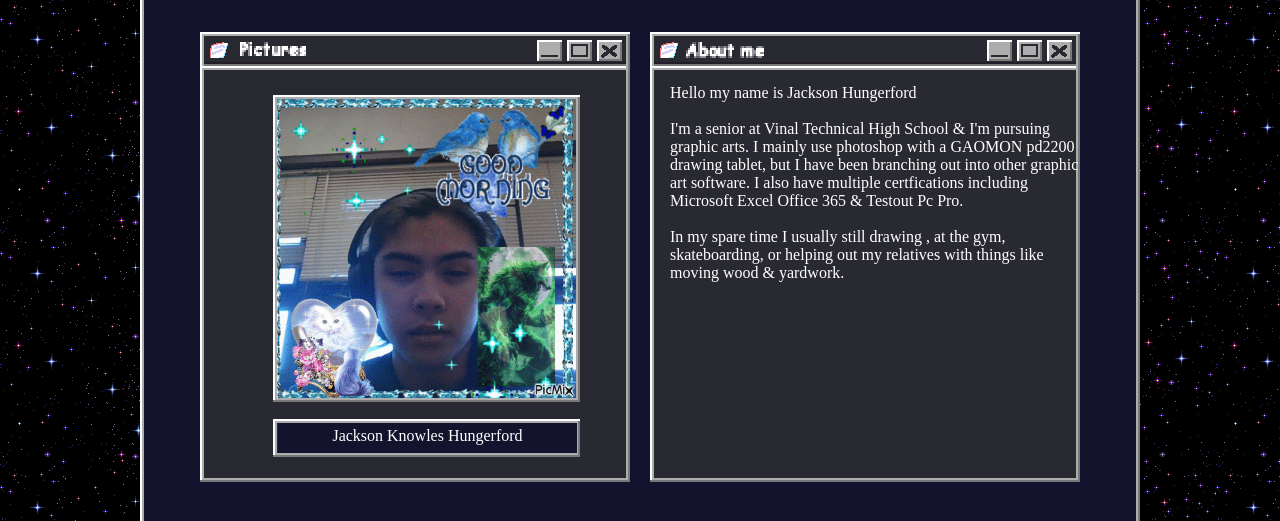
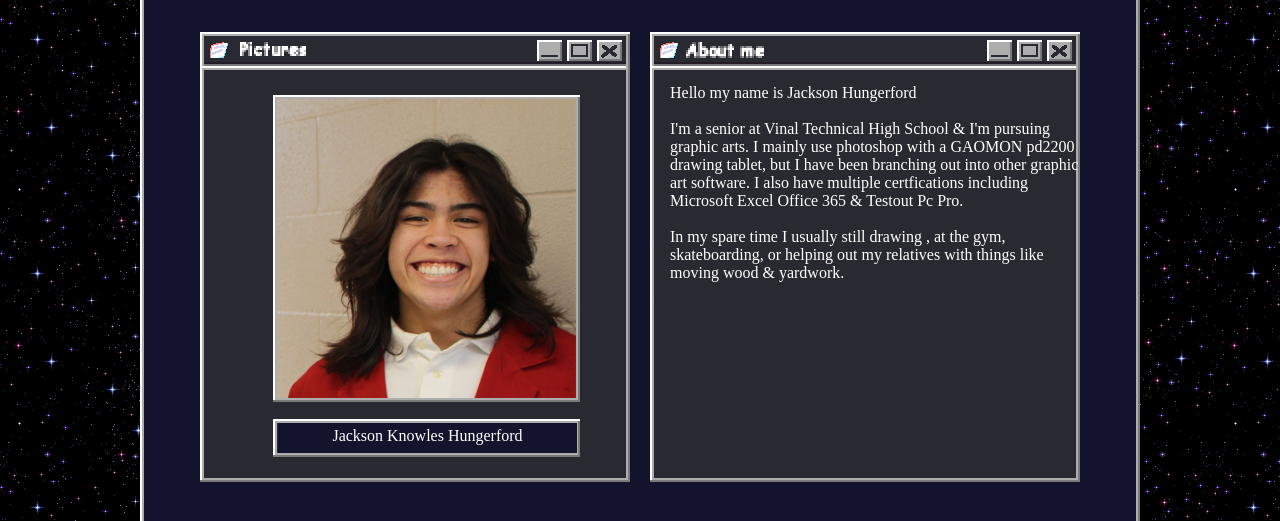
Before and after one commit to JacksonHungerford1079062/Portfolio, a plain HTML site: page index.html in a window 1280 px wide. Shown: the part 293-814 px from the top of the page. Drawn offline with Linux system fonts and the light colour scheme.

Commit message:
v1.2 fixed one of the pngs and changed picture in about me section

```diff
--- a/index.html
+++ b/index.html
@@ -12,7 +12,7 @@
     </div>
     <div id = "Workspace_2">
         <div id = "box_1">
-         <img  id="Good_morning" src ="gifs/Good_morning.gif" >
+         <img  id="Good_morning" src ="gifs/Good_morning.png" >
          <div id = "sub_box">
           <div id = "sub_sub_box">
             Jackson Knowles Hungerford
```
Also changed, not shown: network.html (+1 -1 lines), gifs/Good_morning.gif (deleted), gifs/Good_morning.png (added).
